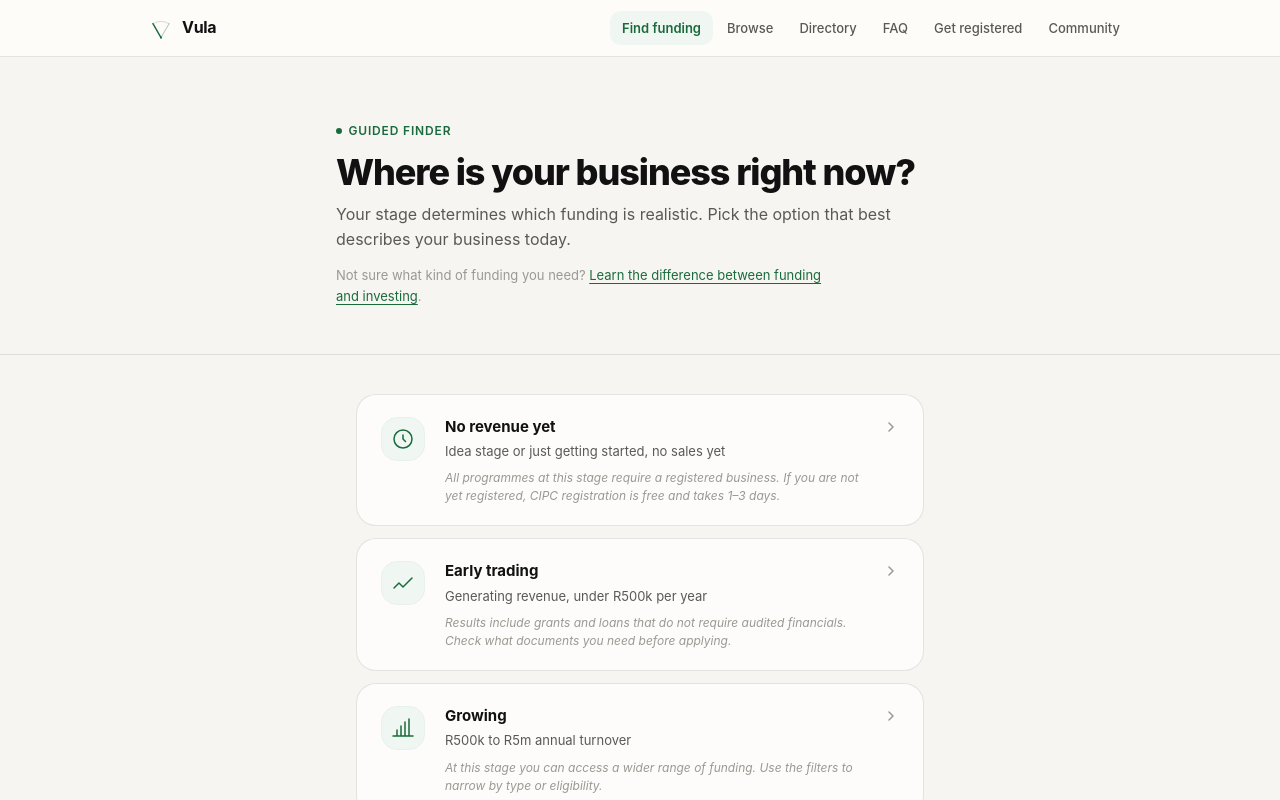
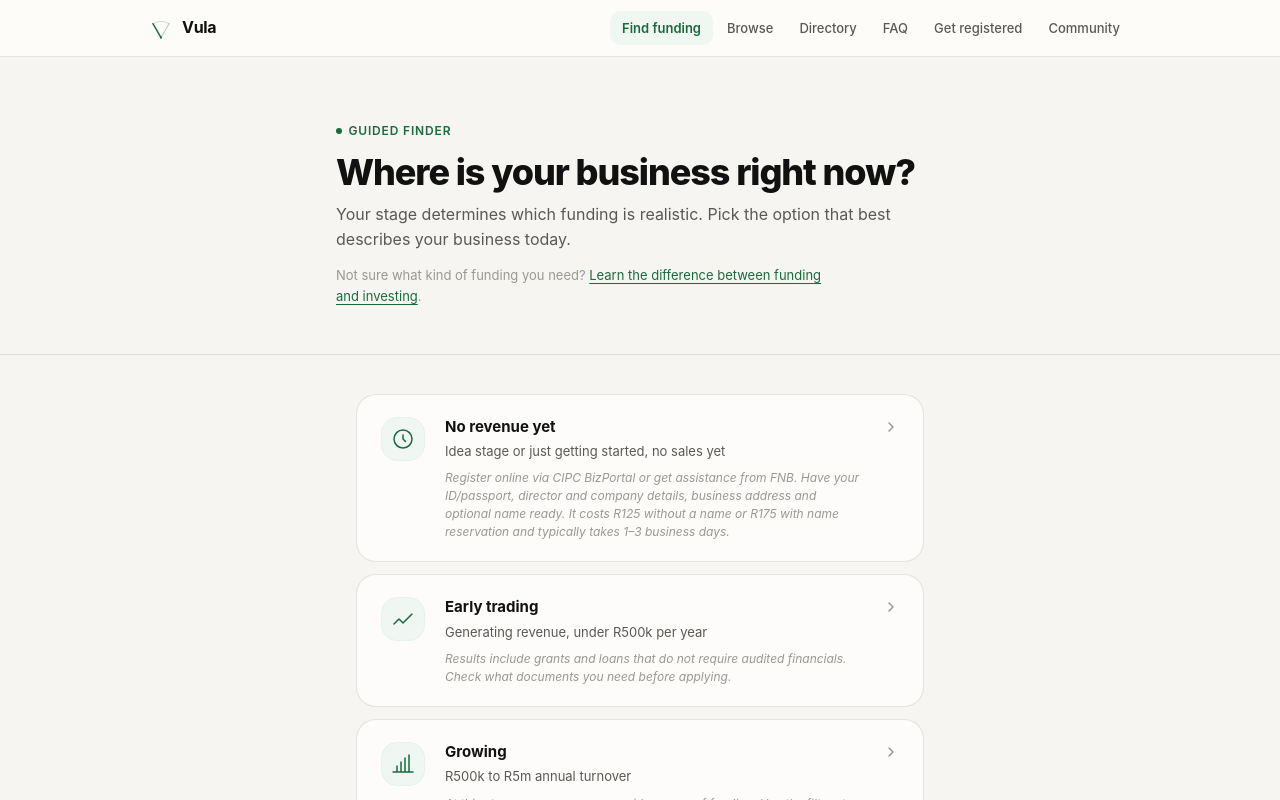
Before and after one commit to Bladetox/vula, a Next.js app: page /find in a window 1280 px wide. Shown: the top 800 px of the page. Built offline with nearby package versions, Linux system fonts and the light colour scheme; a web font is replaced by a local one.

Commit message:
Update CIPC registration guidance

```diff
--- a/app/find/page.tsx
+++ b/app/find/page.tsx
@@ -14,7 +14,7 @@ const STAGES: {
     value: 'pre-revenue',
     label: 'No revenue yet',
     sub: 'Idea stage or just getting started, no sales yet',
-    note: 'All programmes at this stage require a registered business. If you are not yet registered, CIPC registration is free and takes 1–3 days.',
+    note: 'Register online via CIPC BizPortal or get assistance from FNB. Have your ID/passport, director and company details, business address and optional name ready. It costs R125 without a name or R175 with name reservation and typically takes 1–3 business days.',
     icon: (
       <svg width="24" height="24" fill="none" viewBox="0 0 24 24" aria-hidden="true">
         <circle cx="12" cy="12" r="9" stroke="currentColor" strokeWidth="1.5" />
```
